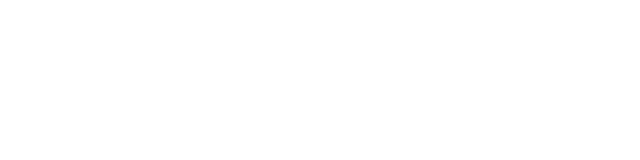
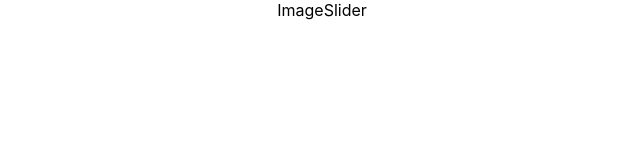
Before and after one commit to JinxyPyrope/Image-Slider-Challenge, a React (Create React App) app in the folder image-slider/: page / in a window 1280 px wide. Shown: the top 160 px of the page, without its empty margins (318-958 px from the left). Built offline with nearby package versions, Linux system fonts and the light colour scheme.

Commit message:
Adding components

```diff
--- a/image-slider/src/App.js
+++ b/image-slider/src/App.js
@@ -1,12 +1,12 @@
-
-import './App.css';
+import "./App.css"
+import { ImageSlider } from "./components"
 
 function App() {
   return (
     <div className="App">
-
+      <ImageSlider />
     </div>
-  );
+  )
 }
 
-export default App;
+export default App
--- /dev/null
+++ b/image-slider/src/components/image-slider/ImageSlider.js
@@ -0,0 +1,9 @@
+import React from 'react'
+
+function ImageSlider() {
+  return (
+    <div>ImageSlider</div>
+  )
+}
+
+export default ImageSlider
--- /dev/null
+++ b/image-slider/src/components/index.js
@@ -0,0 +1 @@
+export { default as ImageSlider } from "./image-slider/ImageSlider"
```
